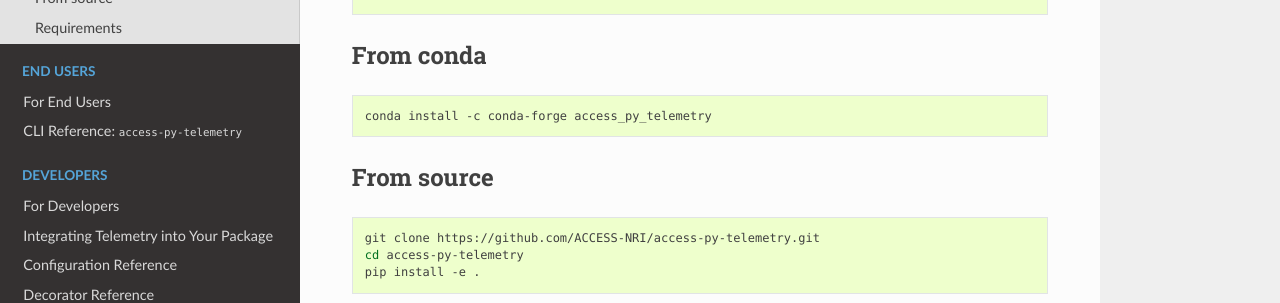
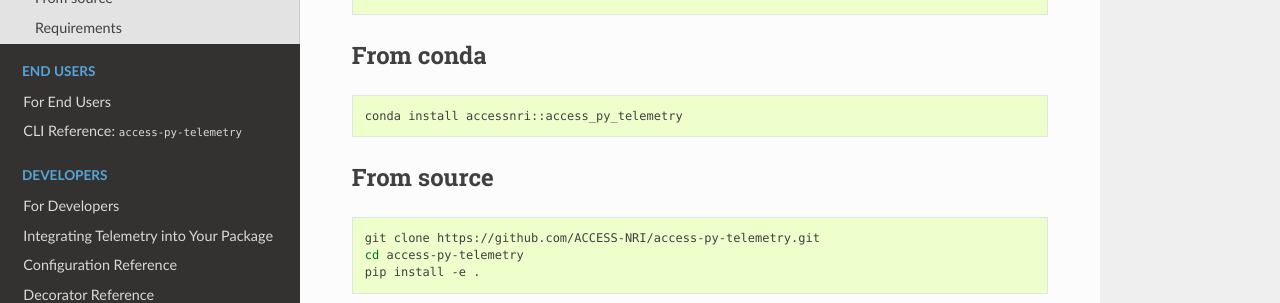
Before and after one commit to ACCESS-NRI/access-py-telemetry, a Sphinx documentation site: the page built from docs/installation.md, in a window 1280 px wide. Shown: the part 244-547 px from the top of the page. Built offline with Sphinx 7.4.7 and the Read the Docs theme 3.1.0, drawn with Linux system fonts in a browser that asks for light colours.

Commit message:
Apply suggestions from code review
Co-authored-by: Charles Turner <52199577+charles-turner-1@users.noreply.github.com>

````diff
--- a/docs/installation.md
+++ b/docs/installation.md
@@ -9,7 +9,7 @@
 ## From conda
 
 ```bash
-conda install -c conda-forge access_py_telemetry
+conda install accessnri::access_py_telemetry
 ```
 
 ## From source
````
Also changed, not shown: README.md (+1 -1 lines).
